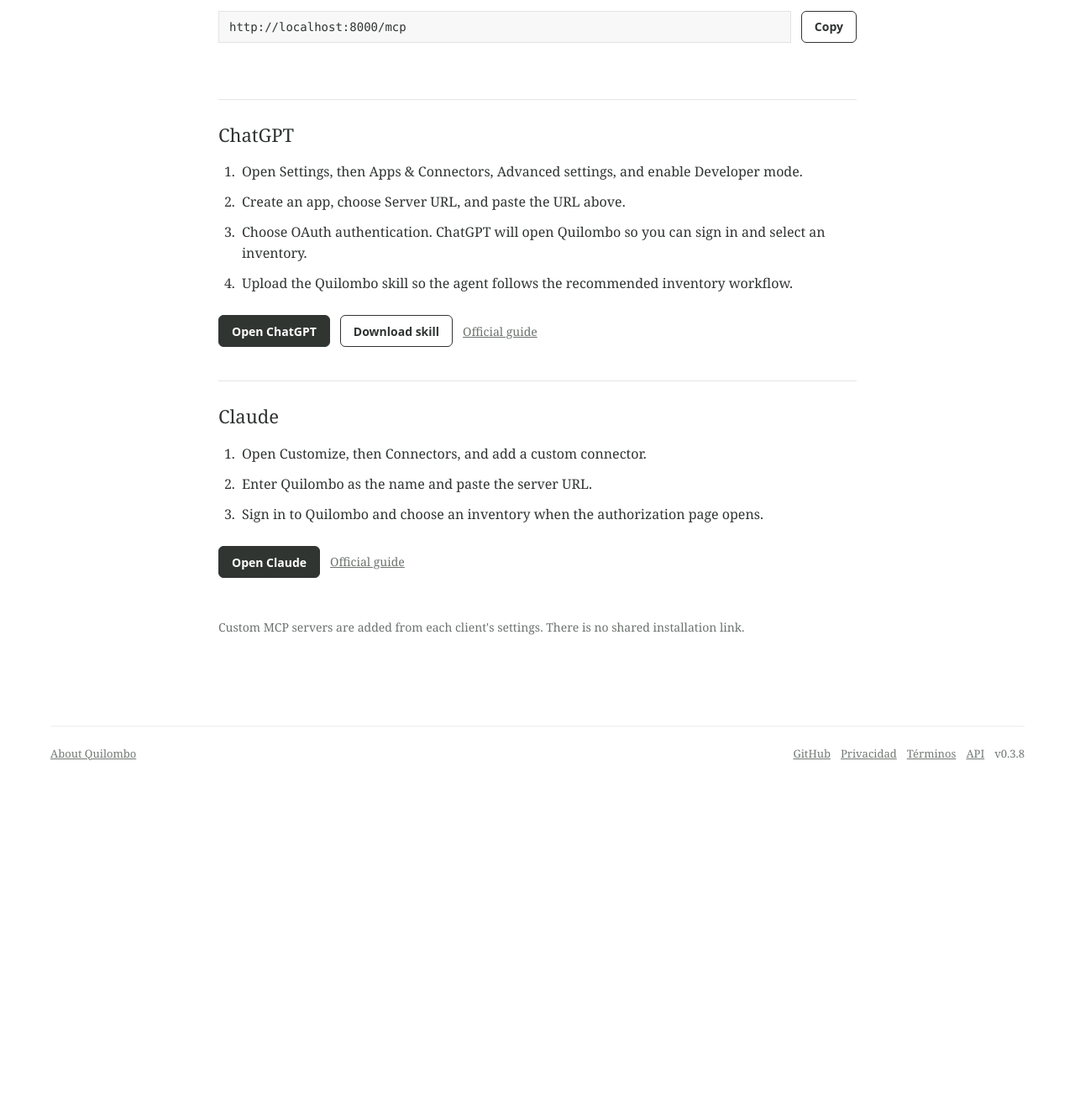
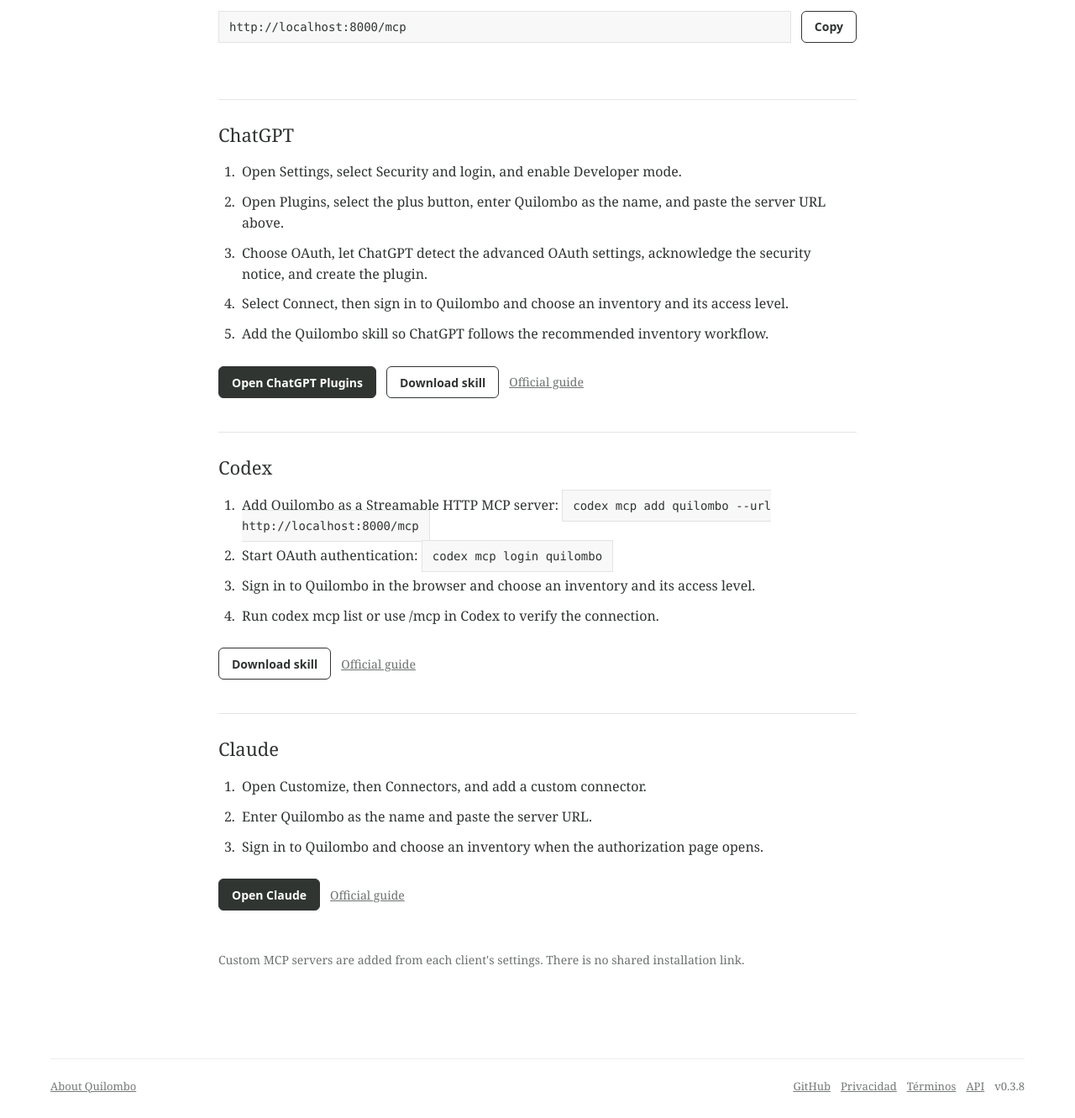
Before and after one commit to mgaitan/quilombo, a Django app: page /connect/ in a window 1280 px wide. Shown: the part 351-1682 px from the top of the page at 84% size. Before the commit the page ends 1256 px from the top, so only its background shows below. Run offline with Django 5.2, Linux system fonts and the light colour scheme; parts of the project's set-up code (start-up, migrations or seed data) failed here and were passed over; some libraries are stand-ins or nearby versions.

Commit message:
fix(oauth): remove invalid OIDC discovery alias
Refresh the ChatGPT connector guide and add Codex MCP setup instructions.\n\nCloses #140

```diff
--- a/inventory/templates/inventory/connect.html
+++ b/inventory/templates/inventory/connect.html
@@ -20,15 +20,30 @@
   <section class="connector-section" aria-labelledby="chatgpt-title">
     <h2 id="chatgpt-title">ChatGPT</h2>
     <ol>
-      <li>{% translate "Open Settings, then Apps & Connectors, Advanced settings, and enable Developer mode." %}</li>
-      <li>{% translate "Create an app, choose Server URL, and paste the URL above." %}</li>
-      <li>{% translate "Choose OAuth authentication. ChatGPT will open Quilombo so you can sign in and select an inventory." %}</li>
-      <li>{% translate "Upload the Quilombo skill so the agent follows the recommended inventory workflow." %}</li>
+      <li>{% translate "Open Settings, select Security and login, and enable Developer mode." %}</li>
+      <li>{% translate "Open Plugins, select the plus button, enter Quilombo as the name, and paste the server URL above." %}</li>
+      <li>{% translate "Choose OAuth, let ChatGPT detect the advanced OAuth settings, acknowledge the security notice, and create the plugin." %}</li>
+      <li>{% translate "Select Connect, then sign in to Quilombo and choose an inventory and its access level." %}</li>
+      <li>{% translate "Add the Quilombo skill so ChatGPT follows the recommended inventory workflow." %}</li>
     </ol>
     <div class="actions">
-      <a class="button button-primary" href="https://chatgpt.com/">{% translate "Open ChatGPT" %}</a>
+      <a class="button button-primary" href="https://chatgpt.com/plugins">{% translate "Open ChatGPT Plugins" %}</a>
       <a class="button" href="{% url 'skill-download' %}">{% translate "Download skill" %}</a>
-      <a class="quiet-link" href="https://help.openai.com/en/articles/12584461-developer-mode-apps-and-full-mcp-connectors-in-chatgpt-beta">{% translate "Official guide" %}</a>
+      <a class="quiet-link" href="https://developers.openai.com/plugins/deploy/connect-chatgpt">{% translate "Official guide" %}</a>
+    </div>
+  </section>
+
+  <section class="connector-section" aria-labelledby="codex-title">
+    <h2 id="codex-title">Codex</h2>
+    <ol>
+      <li>{% translate "Add Quilombo as a Streamable HTTP MCP server:" %} <code>codex mcp add quilombo --url {{ mcp_url }}</code></li>
+      <li>{% translate "Start OAuth authentication:" %} <code>codex mcp login quilombo</code></li>
+      <li>{% translate "Sign in to Quilombo in the browser and choose an inventory and its access level." %}</li>
+      <li>{% translate "Run codex mcp list or use /mcp in Codex to verify the connection." %}</li>
+    </ol>
+    <div class="actions">
+      <a class="button" href="{% url 'skill-download' %}">{% translate "Download skill" %}</a>
+      <a class="quiet-link" href="https://developers.openai.com/codex/mcp">{% translate "Official guide" %}</a>
     </div>
   </section>
 
```
Also changed, not shown: inventory/tests.py (+5 -2 lines), quilombo/asgi.py (+1 -13 lines), locale/es/LC_MESSAGES/django.po, 1 other file.
